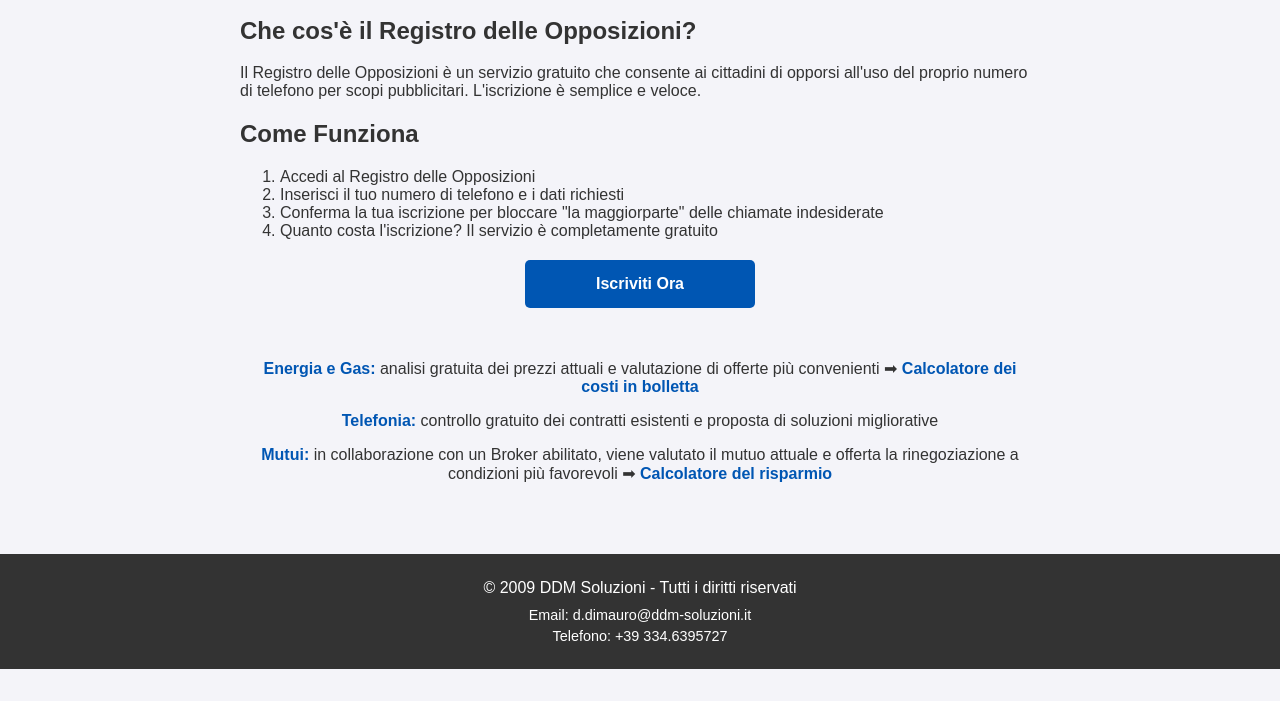
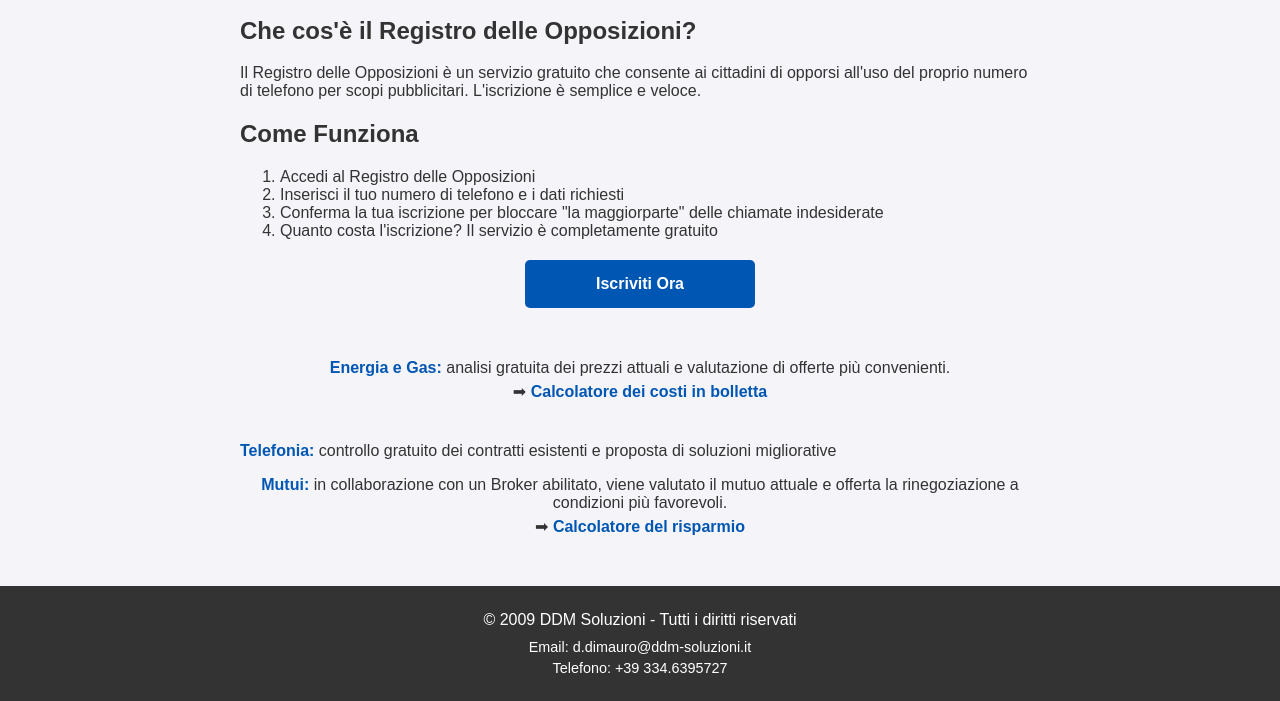
Before and after one commit to Dandim80/RPO-e-servizi, a plain HTML site: page index.html in a window 1280 px wide. Shown: the part 184-885 px from the top of the page. Before the commit the page ends 853 px from the top, so only its background shows below. Drawn offline with Linux system fonts and the light colour scheme.

Commit message:
Update index.html

```diff
--- a/index.html
+++ b/index.html
@@ -102,16 +102,40 @@
             Iscriviti Ora
         </a>
 
-        <section class="services">
+   <section class="services">
     <div class="service-item">
-        <p><strong style="color: #0056b3;">Energia e Gas:</strong> analisi gratuita dei prezzi attuali e valutazione di offerte più convenienti ➡ <a href="https://dandim80.github.io/Index.html" target="_blank">Calcolatore dei costi in bolletta</a></p>
+        <p><strong style="color: #0056b3;">Energia e Gas:</strong> analisi gratuita dei prezzi attuali e valutazione di offerte più convenienti.</p>
+        <p class="link-paragraph"> ➡ <a href="https://dandim80.github.io/Index.html" target="_blank">Calcolatore dei costi in bolletta</a></p>
     </div>
+</section>
+
+<style>
+    .service-item p {
+        margin-bottom: 5px; /* Aggiunge spazio tra i paragrafi */
+    }
+    .link-paragraph {
+        margin-top: 5px; /* Aggiunge spazio tra il paragrafo e il link */
+    }
+</style>
+
     <div class="service-item">
         <p><strong style="color: #0056b3;">Telefonia:</strong> controllo gratuito dei contratti esistenti e proposta di soluzioni migliorative</p>
     </div>
-    <div class="service-item">
-        <p><strong style="color: #0056b3;">Mutui:</strong> in collaborazione con un Broker abilitato, viene valutato il mutuo attuale e offerta la rinegoziazione a condizioni più favorevoli ➡ <a href="https://dandim80.github.io/Surroga-e-Analisi-/Index.html" target="_blank">Calcolatore del risparmio</a></p>
-    </div>
+   <div class="service-item" style="text-align: center;">
+    <p><strong style="color: #0056b3;">Mutui:</strong> in collaborazione con un Broker abilitato, viene valutato il mutuo attuale e offerta la rinegoziazione a condizioni più favorevoli.</p>
+    <p class="link-paragraph">➡ <a href="https://dandim80.github.io/Surroga-e-Analisi-/Index.html" target="_blank">Calcolatore del risparmio</a></p>
+</div>
+
+
+<style>
+    .service-item p {
+        margin-bottom: 5px; /* Aggiunge spazio tra i paragrafi */
+    }
+    .link-paragraph {
+        margin-top: 5px; /* Aggiunge spazio tra il paragrafo e il link */
+    }
+</style>
+
 </section>
 
 <style>
```
